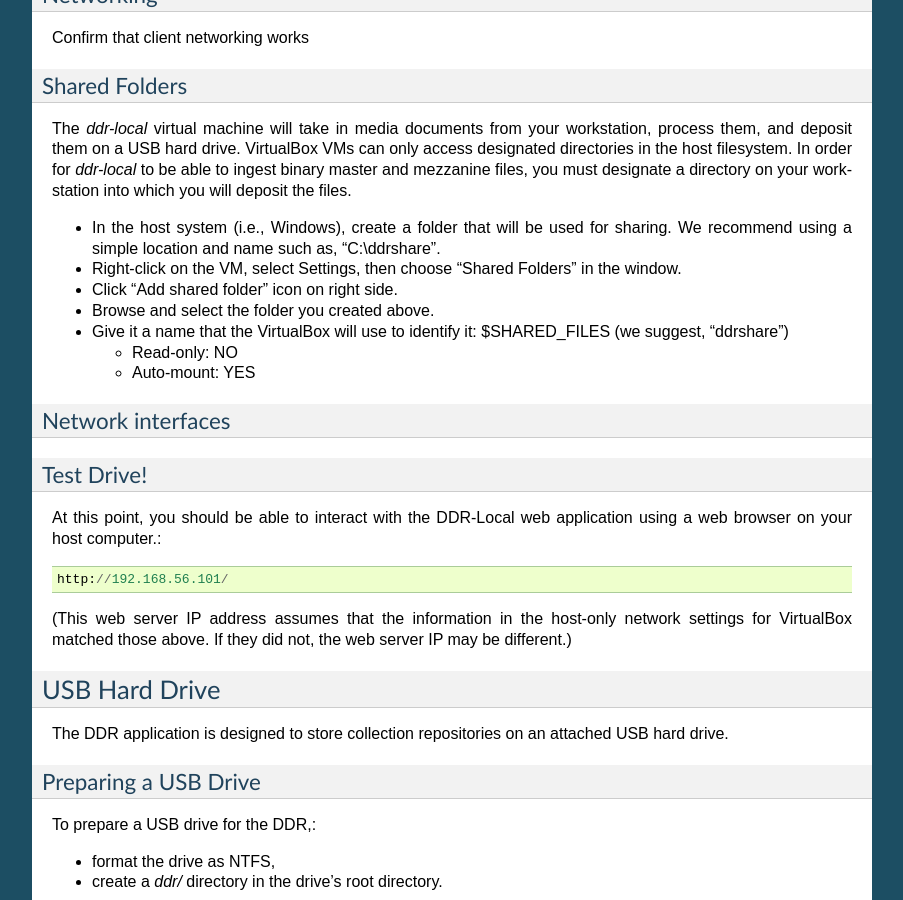
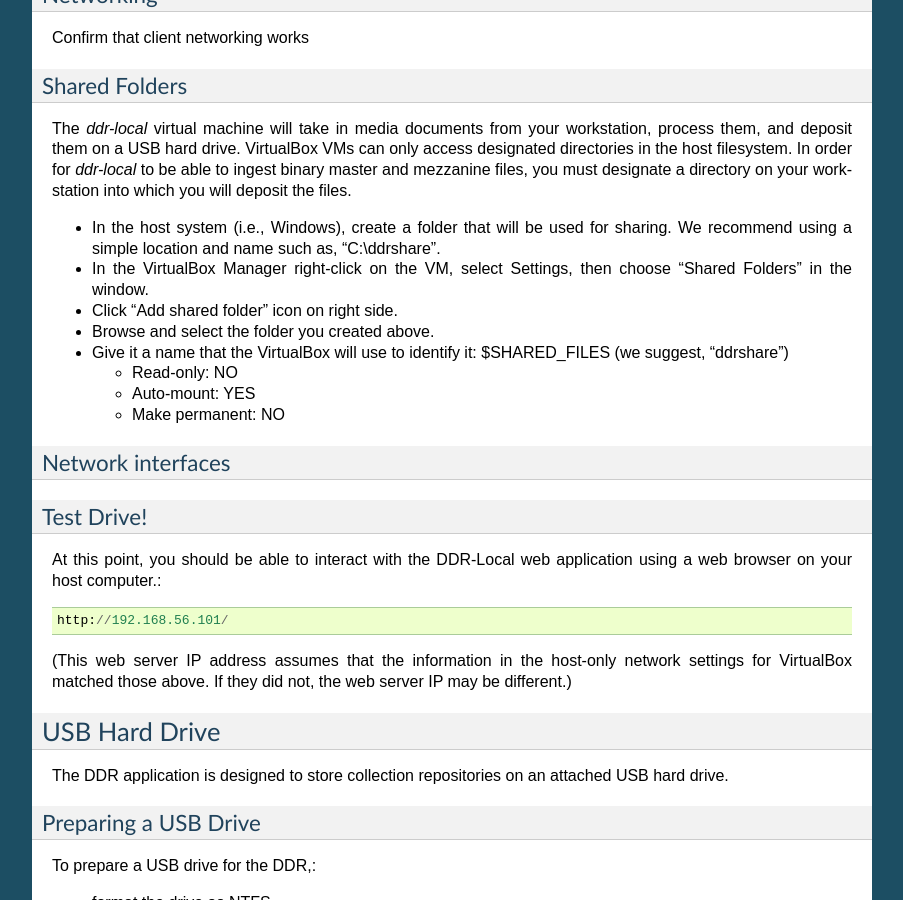
Before and after one commit to denshoproject/ddr-manual, a Sphinx documentation site: the page built from source/admins/workstations/setup-workstation.rst, in a window 1280 px wide and 900 px high, scrolled down 1594 px. Shown: the whole window, without its empty margins (198-1101 px from the left). Built offline with Sphinx 7.4.7, drawn with Linux system fonts in a browser that asks for light colours.

Commit message:
Update setup-workstation.rst

```diff
--- a/source/admins/workstations/setup-workstation.rst
+++ b/source/admins/workstations/setup-workstation.rst
@@ -94,13 +94,14 @@
 In order for `ddr-local` to be able to ingest binary master and mezzanine files, you must designate a directory on your workstation into which you will deposit the files.
 
 - In the host system (i.e., Windows), create a folder that will be used for sharing. We recommend using a simple location and name such as, "C:\\ddrshare".
-- Right-click on the VM, select Settings, then choose "Shared Folders" in the window.
+- In the VirtualBox Manager right-click on the VM, select Settings, then choose "Shared Folders" in the window.
 - Click "Add shared folder" icon on right side.
 - Browse and select the folder you created above.
 - Give it a name that the VirtualBox will use to identify it: $SHARED_FILES (we suggest, "ddrshare")
 
   - Read-only: NO
   - Auto-mount: YES
+  - Make permanent: NO
 
 
 
```
